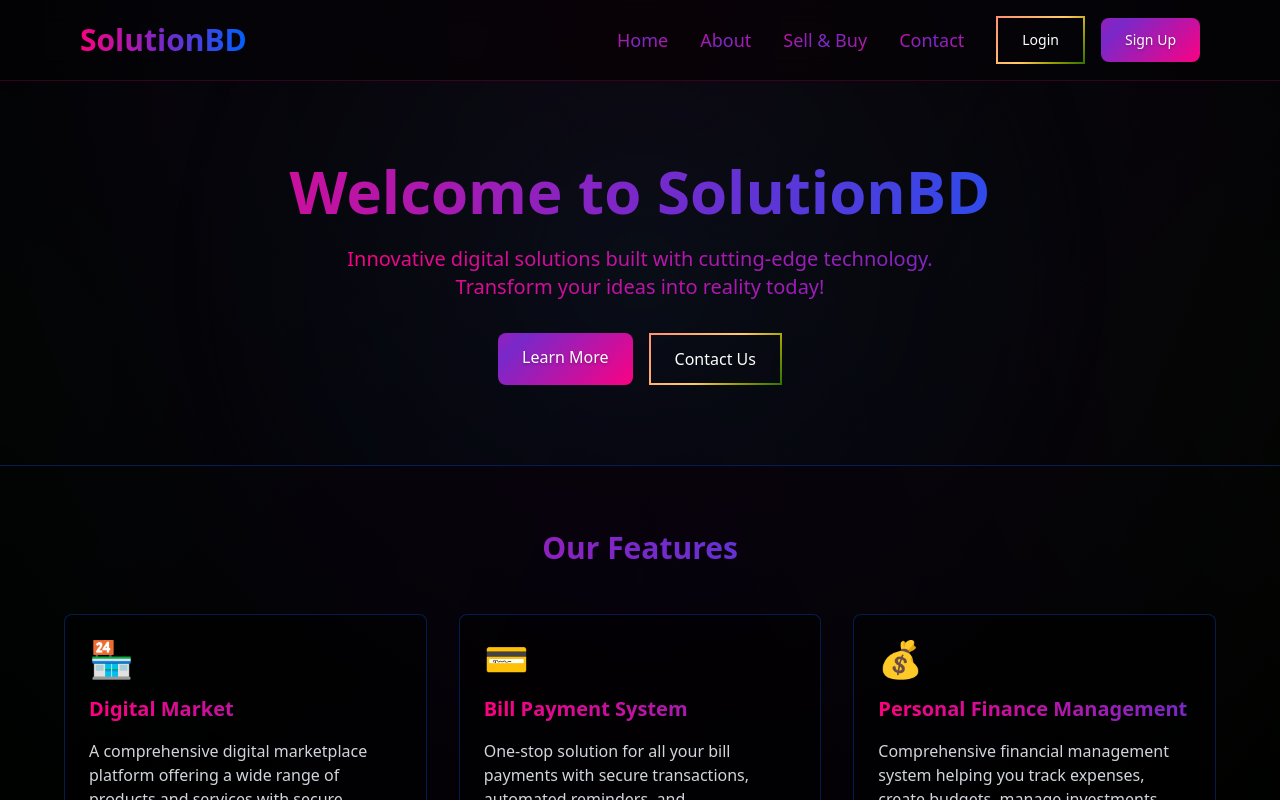
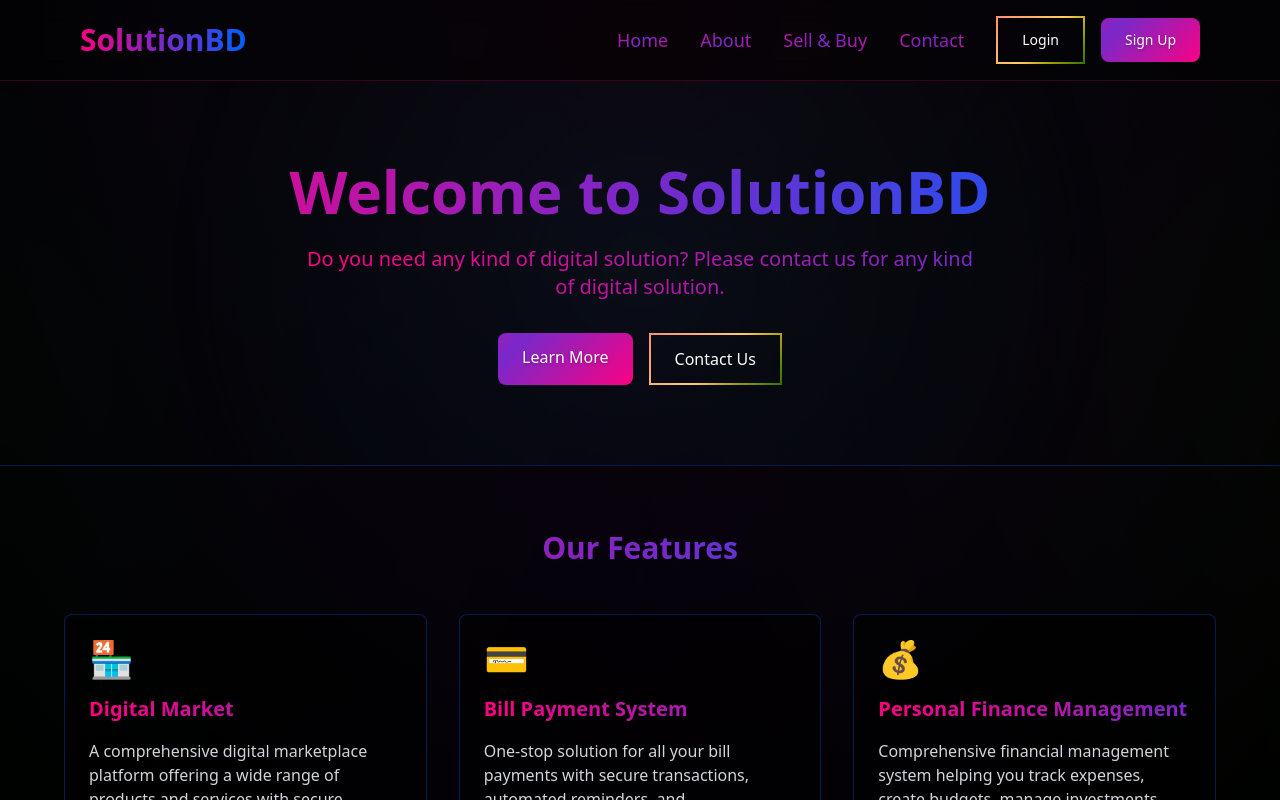
Before and after one commit to ra88ju/my-first-nextjs-projects, a Next.js app: page / in a window 1280 px wide. Shown: the top 800 px of the page. Built offline with nearby package versions, Linux system fonts and the light colour scheme.

Commit message:
Update homepage hero text to emphasize digital solutions and contact

```diff
--- a/app/page.tsx
+++ b/app/page.tsx
@@ -505,8 +505,8 @@ export default function Home() {
             Welcome to SolutionBD
           </h1>
           <p className="text-xl text-transparent bg-clip-text bg-gradient-to-r from-[#ff0080] to-[#7928ca] mb-8 max-w-2xl mx-auto">
-            Innovative digital solutions built with cutting-edge technology.
-            Transform your ideas into reality today!
+            Do you need any kind of digital solution?
+            Please contact us for any kind of digital solution.
           </p>
           <div className="flex justify-center gap-4">
             <Link href="/about" className="button-primary">
```
